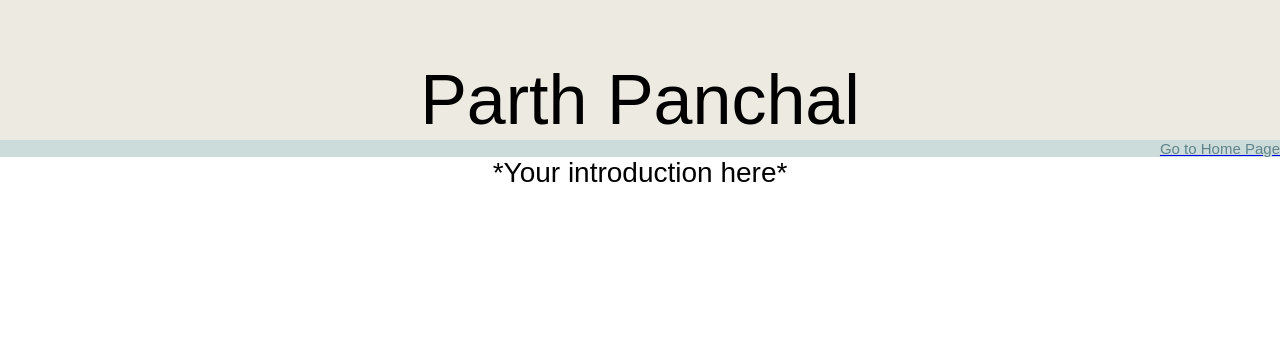
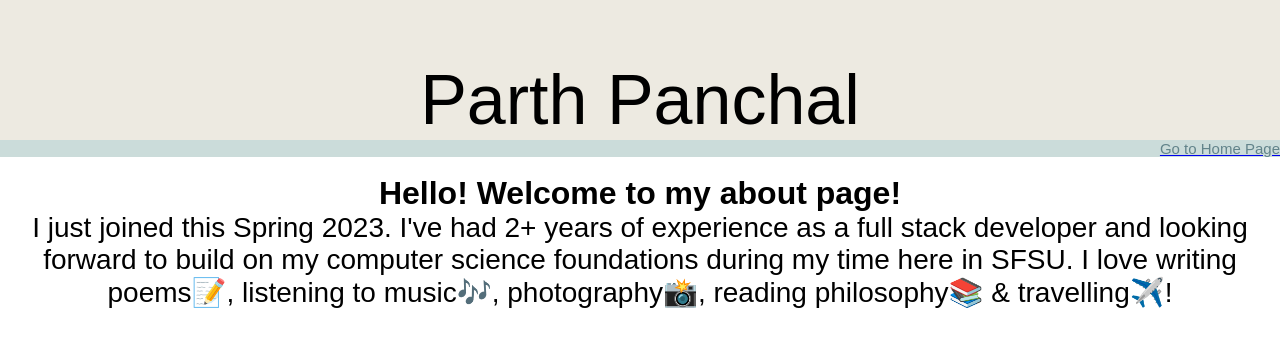
Before and after one commit to sfsu-joseo/csc648-848-05-sw-engineering-spring-2023-T04, a React (Create React App) app in the folder Milestones/M1/ThrowawayPrototype/cs648-team4/: page /parth in a window 1280 px wide. Shown: the top 346 px of the page. Built offline with nearby package versions, Linux system fonts and the light colour scheme.

Commit message:
- Updated Parth About page description

```diff
--- a/Milestones/M1/ThrowawayPrototype/cs648-team4/src/components/pages/Parth.js
+++ b/Milestones/M1/ThrowawayPrototype/cs648-team4/src/components/pages/Parth.js
@@ -11,7 +11,9 @@ export default function Parth(){
         <Link to='/'>
             <h1 className="redirect">Go to Home Page</h1>
         </Link>
-        <p>*Your introduction here*</p>
+        <br></br>
+        <h1>Hello! Welcome to my about page!</h1>
+        <p>I just joined this Spring 2023. I've had 2+ years of experience as a full stack developer and looking forward to build on my computer science foundations during my time here in SFSU. I love writing poems📝, listening to music🎶, photography📸, reading philosophy📚 & travelling✈️! </p>
         </div>
         </>
         );
```
